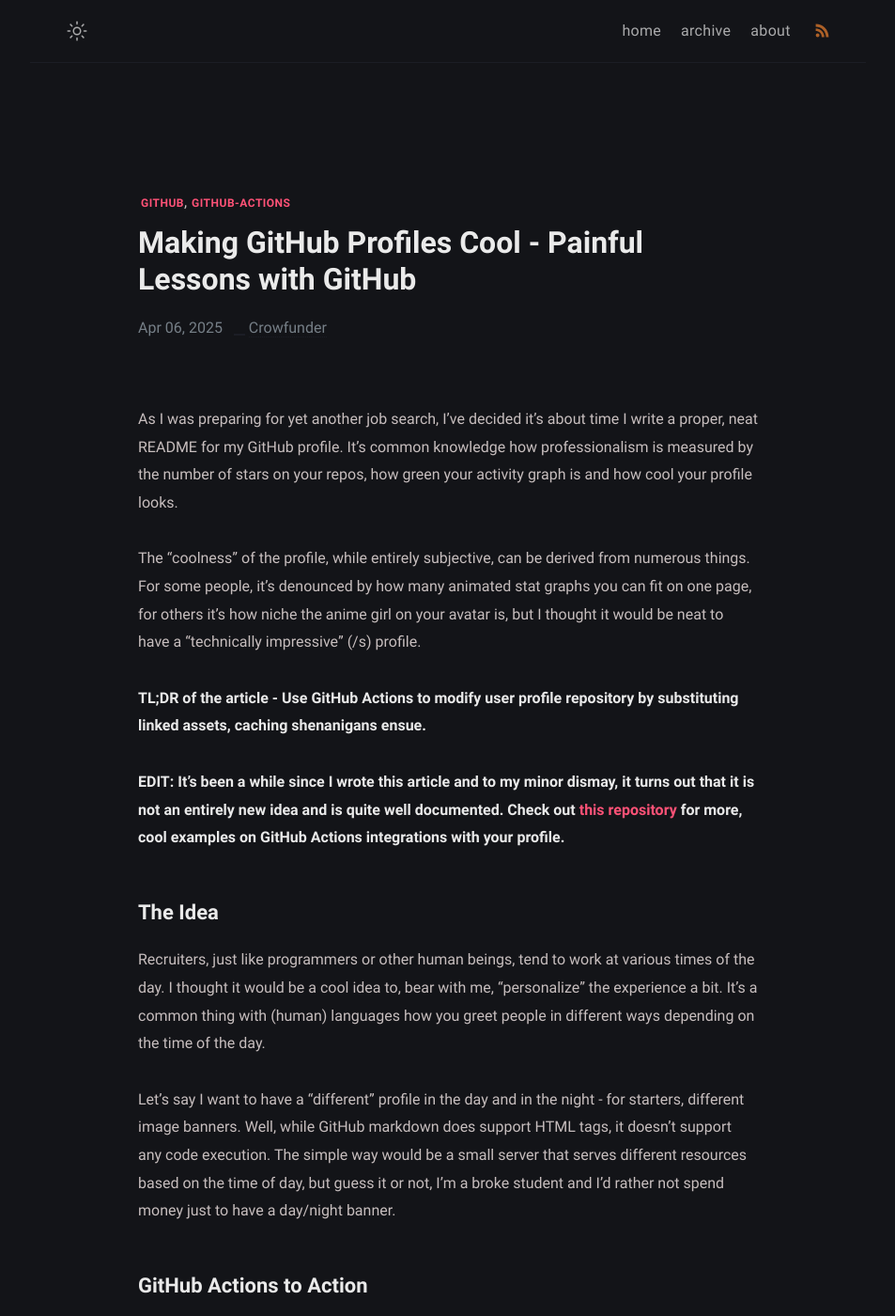
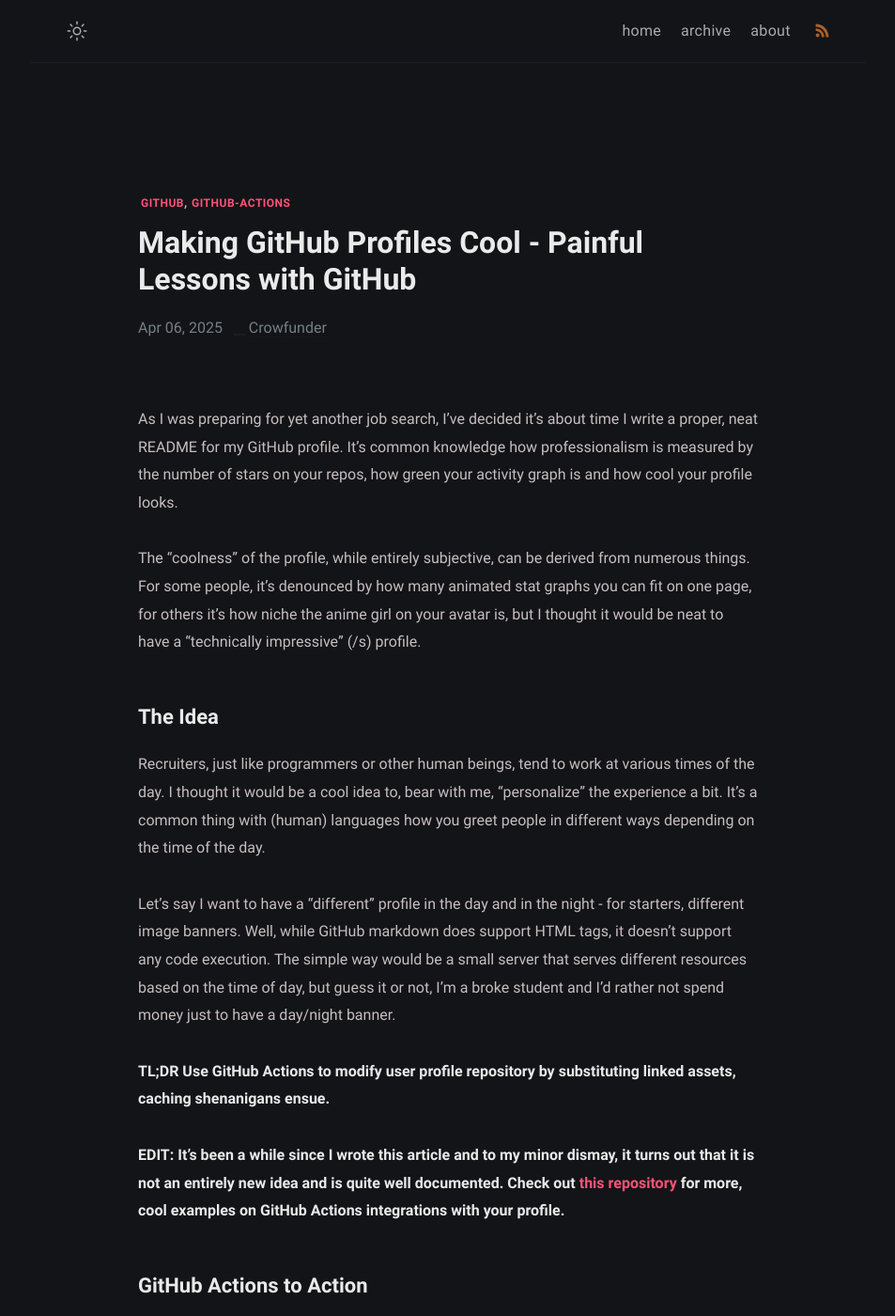
Before and after one commit to Crowfunder/crowfunder.github.io, a Jekyll site: the page built from _posts/dynamic-github-profile/2025-09-03-dynamic-github-profiles.md, in a window 1280 px wide and 1400 px high. Shown: the whole window at 94% size, without its empty margins (163-1116 px from the left). Built offline with Jekyll 4.4.1, drawn with Linux system fonts in a browser that asks for light colours; some web fonts are replaced.

Commit message:
Update 2025-09-03-dynamic-github-profiles.md

```diff
--- a/_posts/dynamic-github-profile/2025-09-03-dynamic-github-profiles.md
+++ b/_posts/dynamic-github-profile/2025-09-03-dynamic-github-profiles.md
@@ -13,15 +13,15 @@ As I was preparing for yet another job search, I've decided it's about time I wr
 
 The "coolness" of the profile, while entirely subjective, can be derived from numerous things. For some people, it's denounced by how many animated stat graphs you can fit on one page, for others it's how niche the anime girl on your avatar is, but I thought it would be neat to have a "technically impressive" (/s) profile.
 
-**TL;DR of the article - Use GitHub Actions to modify user profile repository by substituting linked assets, caching shenanigans ensue.**
-
-**EDIT: It's been a while since I wrote this article and to my minor dismay, it turns out that it is not an entirely new idea and is quite well documented. Check out [this repository](https://github.com/abhisheknaiidu/awesome-github-profile-readme?tab=readme-ov-file#github-actions-) for more, cool examples on GitHub Actions integrations with your profile.**
-
 ## The Idea
 
 Recruiters, just like programmers or other human beings, tend to work at various times of the day. I thought it would be a cool idea to, bear with me, "personalize" the experience a bit. It's a common thing with (human) languages how you greet people in different ways depending on the time of the day.
 
 Let's say I want to have a "different" profile in the day and in the night - for starters, different image banners. Well, while GitHub markdown does support HTML tags, it doesn't support any code execution. The simple way would be a small server that serves different resources based on the time of day, but guess it or not, I'm a broke student and I'd rather not spend money just to have a day/night banner.
+
+**TL;DR Use GitHub Actions to modify user profile repository by substituting linked assets, caching shenanigans ensue.**
+
+**EDIT: It's been a while since I wrote this article and to my minor dismay, it turns out that it is not an entirely new idea and is quite well documented. Check out [this repository](https://github.com/abhisheknaiidu/awesome-github-profile-readme?tab=readme-ov-file#github-actions-) for more, cool examples on GitHub Actions integrations with your profile.**
 
 ## GitHub Actions to Action
 If I know a way to have a free (ish) "server" that performs tasks, to that one that has a capability of interacting with GitHub repositories, it's GitHub Actions.
```
